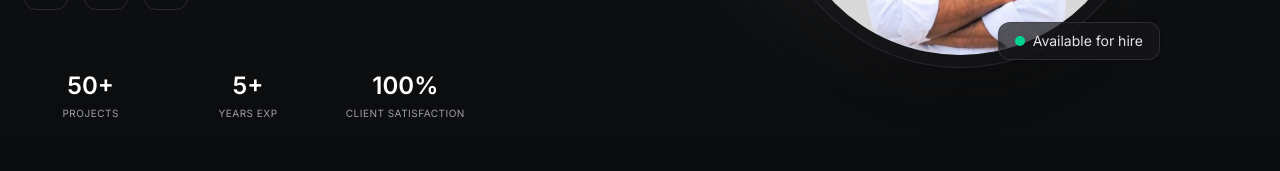
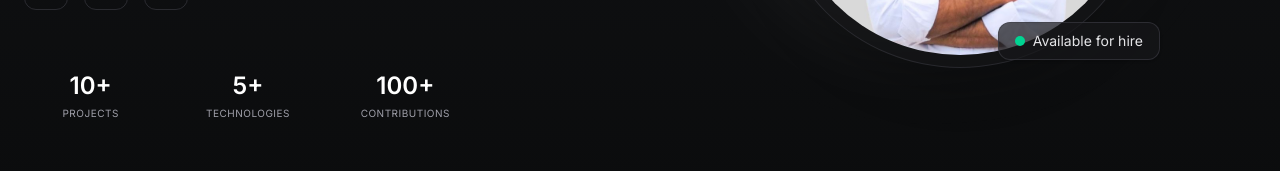
Before and after one commit to sajithcode/sajith-r-sampath-portfolio, a Next.js app: page / in a window 1280 px wide. Shown: the part 539-710 px from the top of the page. Built offline with nearby package versions, Linux system fonts and the light colour scheme.

Commit message:
fix: update statistics in Hero component

```diff
--- a/app/components/Hero.js
+++ b/app/components/Hero.js
@@ -67,9 +67,9 @@ export default function Hero() {
 
           {/* Stats */}
           <div className="mt-6 py-3 md:mt-12 grid grid-cols-3 gap-4 md:gap-6 max-w-md">
-            <Stat number="50+" label="Projects" />
-            <Stat number="5+" label="Years Exp" />
-            <Stat number="100%" label="Client Satisfaction" />
+            <Stat number="10+" label="Projects" />
+            <Stat number="5+" label="Technologies" />
+            <Stat number="100+" label="Contributions" />
           </div>
         </div>
 
```
